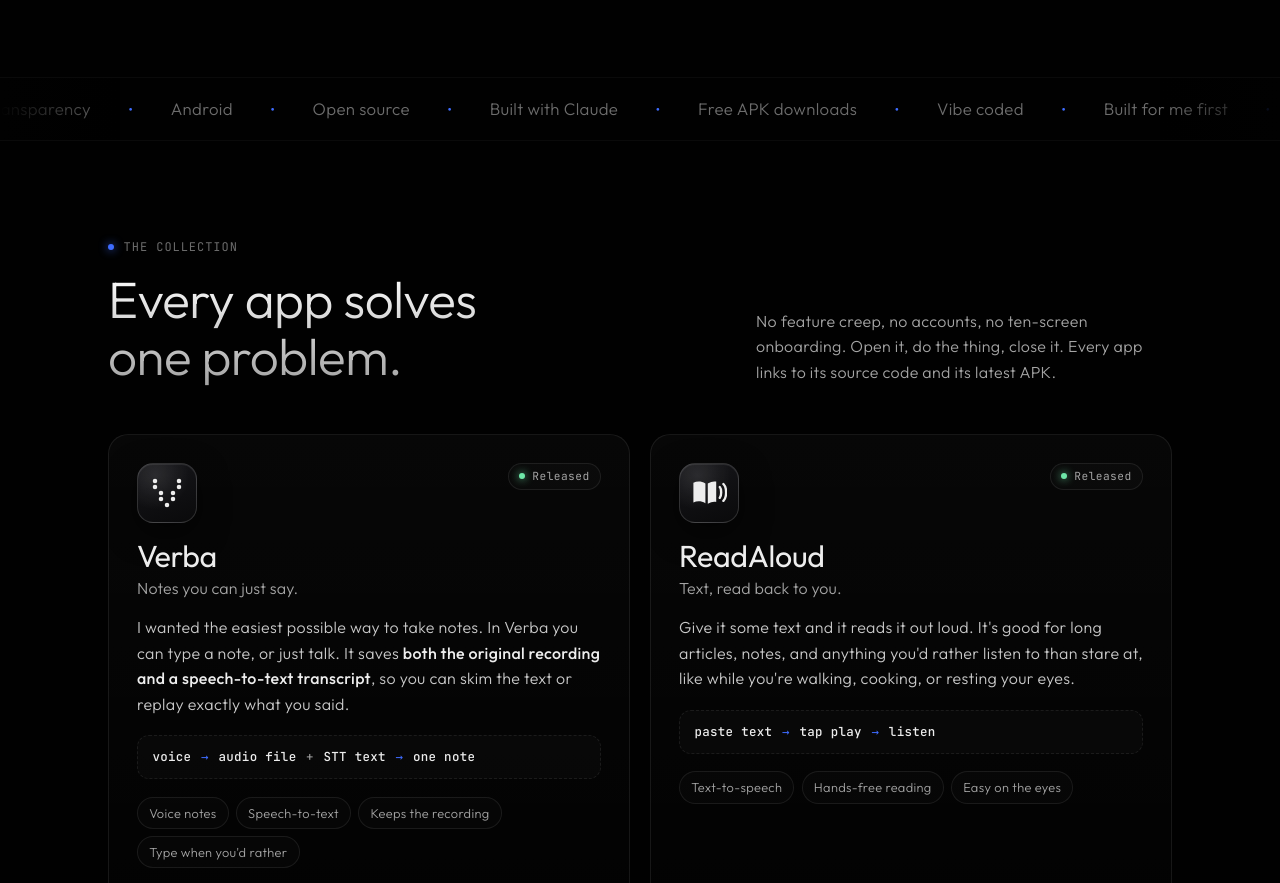
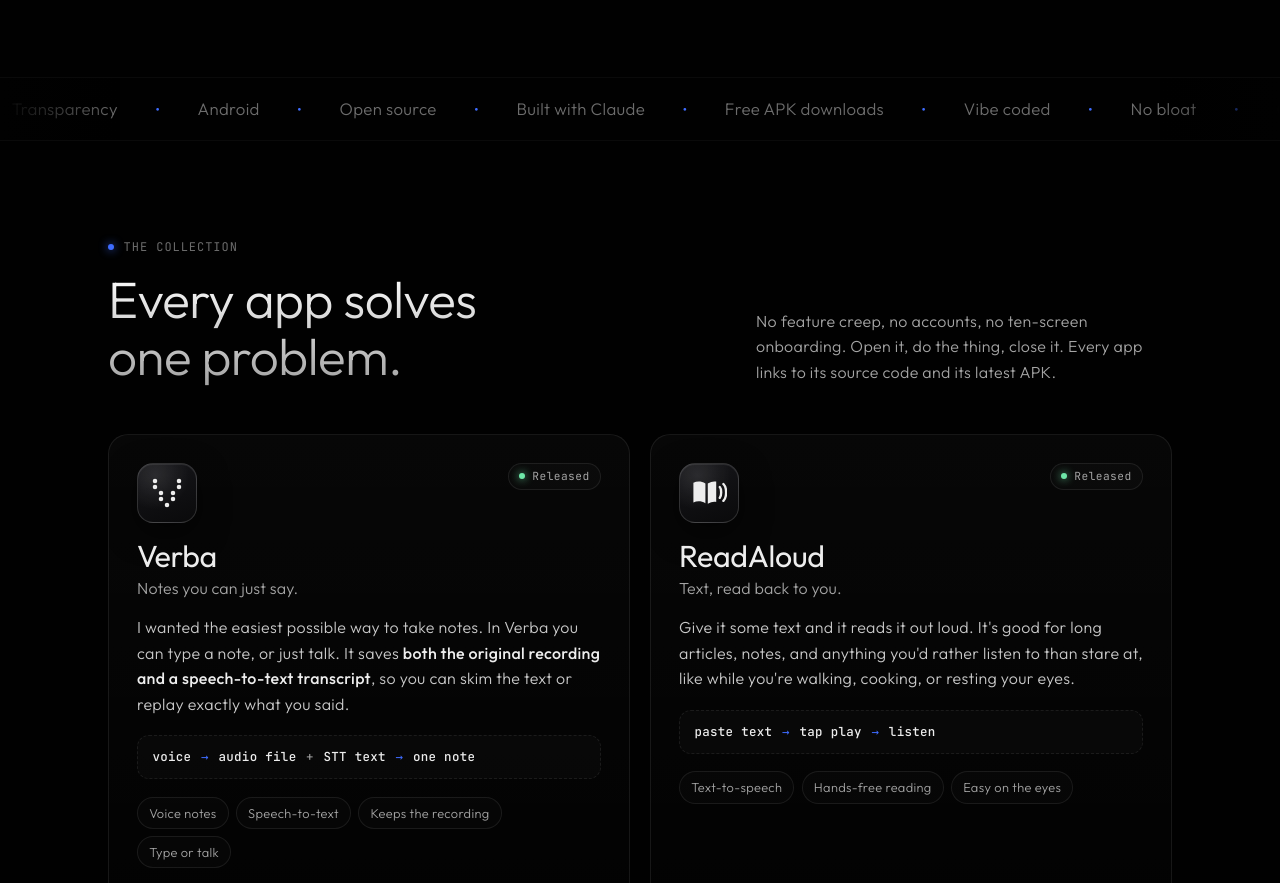
Before and after one commit to Satyajeet-code/thedotproduct, a plain HTML site: page index.html in a window 1280 px wide. Shown: the part 678-1561 px from the top of the page. Drawn offline with Linux system fonts and the light colour scheme.

Commit message:
Updated texts

```diff
--- a/index.html
+++ b/index.html
@@ -460,8 +460,8 @@
 
   <div class="strip" aria-hidden="true">
     <div class="marquee">
-      <span>One job per app</span><span>Transparency</span><span>Android</span><span>Open source</span><span>Built with Claude</span><span>Free APK downloads</span><span>Vibe coded</span><span>Built for me first</span><span>No bloat</span>
-      <span>One job per app</span><span>Transparency</span><span>Android</span><span>Open source</span><span>Built with Claude</span><span>Free APK downloads</span><span>Vibe coded</span><span>Built for me first</span><span>No bloat</span>
+      <span>One job per app</span><span>Transparency</span><span>Android</span><span>Open source</span><span>Built with Claude</span><span>Free APK downloads</span><span>Vibe coded</span><span>No bloat</span>
+      <span>One job per app</span><span>Transparency</span><span>Android</span><span>Open source</span><span>Built with Claude</span><span>Free APK downloads</span><span>Vibe coded</span><span>No bloat</span>
     </div>
   </div>
 
@@ -494,7 +494,7 @@
               <li class="chip">Voice notes</li>
               <li class="chip">Speech-to-text</li>
               <li class="chip">Keeps the recording</li>
-              <li class="chip">Type when you'd rather</li>
+              <li class="chip">Type or talk</li>
             </ul>
             <div class="card__actions">
               <a class="btn btn--accent btn--sm" href="https://github.com/Satyajeet-code/verba/releases/latest" target="_blank" rel="noopener">
```
